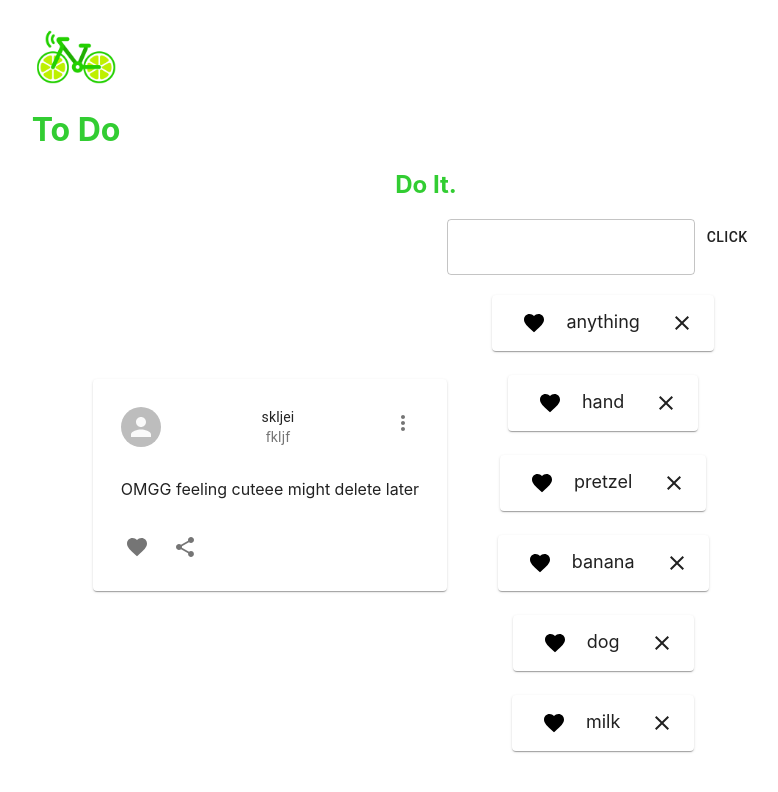
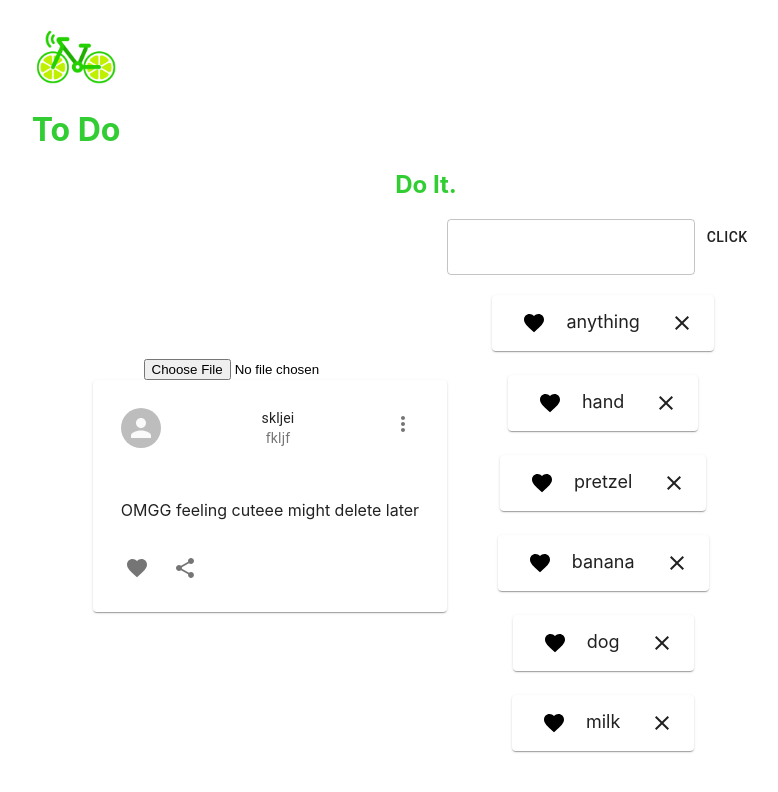
Before and after one commit to eliciaB/Backstagram, a React (Create React App) app: page / in a window 1280 px wide. Shown: the top 792 px of the page, without its empty margins (214-992 px from the left). Built offline with nearby package versions, Linux system fonts and the light colour scheme.

Commit message:
initial set up for instaPost

```diff
--- a/src/App.css
+++ b/src/App.css
@@ -5,6 +5,11 @@
 
 .InstaPostCard {
   padding: 12px;
+}
+
+.InstaPostMediaStyle {
+  width: 100%;
+  max-width: 700px;
 }
 
 .ImageTitleContainer {
--- a/src/components/InstaPost.js
+++ b/src/components/InstaPost.js
@@ -8,10 +8,25 @@ import CardContent from '@material-ui/core/CardContent'
 import CardActions from '@material-ui/core/CardActions'
 import FavoriteIcon from '@material-ui/icons/Favorite'
 import ShareIcon from '@material-ui/icons/Share'
+import CardMedia from '@material-ui/core/CardMedia'
+import {useState} from 'react'
 
 
 const InstaPost = () => {
+    const [imgSrc, setImgSrc]=useState("")
+
+    const upoloadImage =(imgFile) => {
+        console.log("uploadingImage")
+        console.log(imgFile)
+
+        const tempImgSrc=URL.createObjectURL(imgFile)
+        setImgSrc(tempImgSrc)
+        console.log(tempImgSrc)
+    }
+
     return (
+        <div>
+            <input type="file" onChange={(e)=>upoloadImage(e.target.files[0])}/>
             <Card className="InstaPostCard">
                 <CardHeader
                     avatar={
@@ -26,7 +41,10 @@ const InstaPost = () => {
                     title="skljei"
                     subheader="fkljf"
                 />
-            {/* ToDo: put card media here */}
+                <img className="InstaPostMediaStyle"
+                    src={imgSrc}
+                    alt=""
+                />
 
                 <CardContent>
                     OMGG feeling cuteee might delete later
@@ -40,7 +58,7 @@ const InstaPost = () => {
                     </IconButton>
                 </CardActions>
             </Card>
-
+        </div>
 
 
     )
```
Also changed, not shown: src/static/sample-image.jpg (added). Lines whose indentation alone changed are shown as unchanged.
